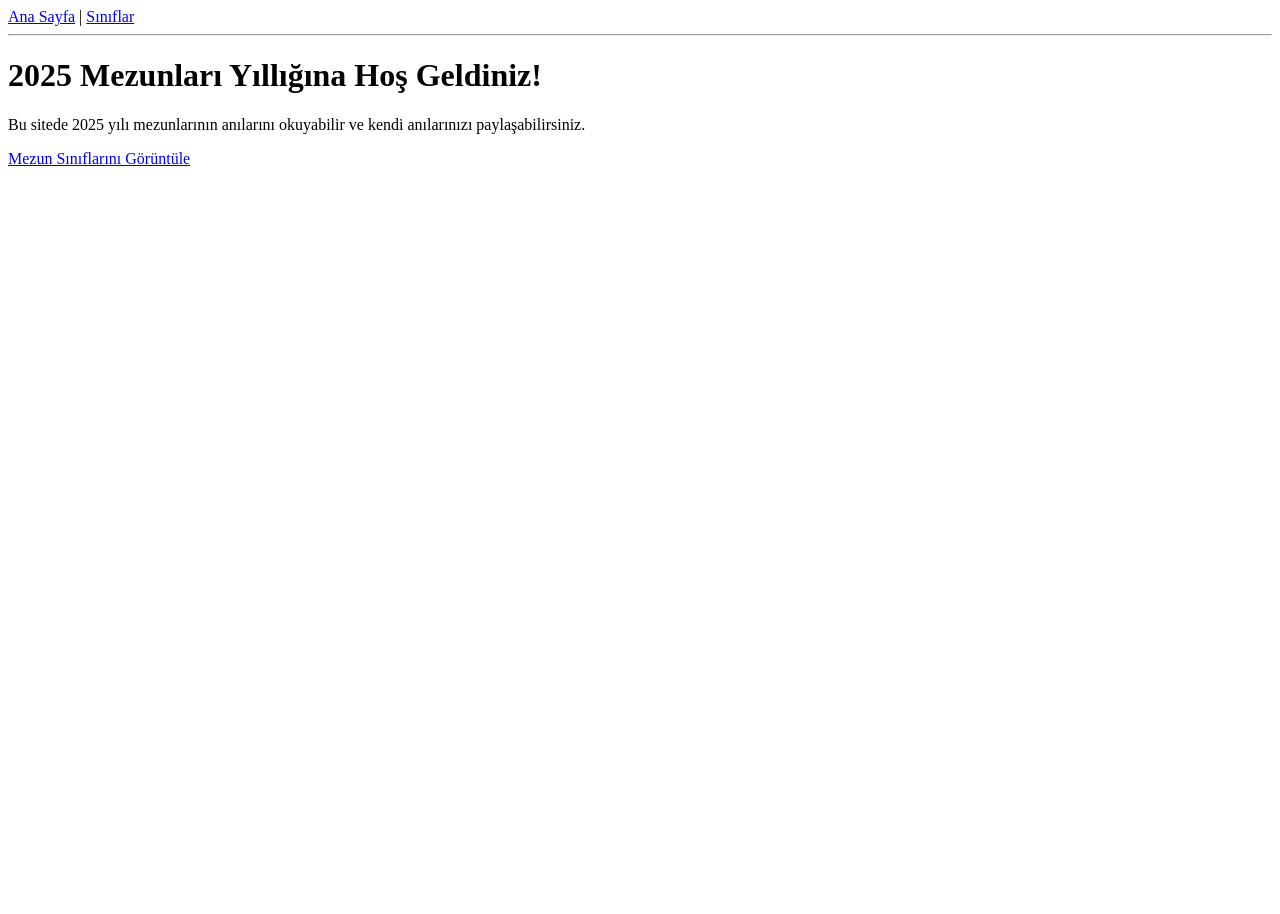
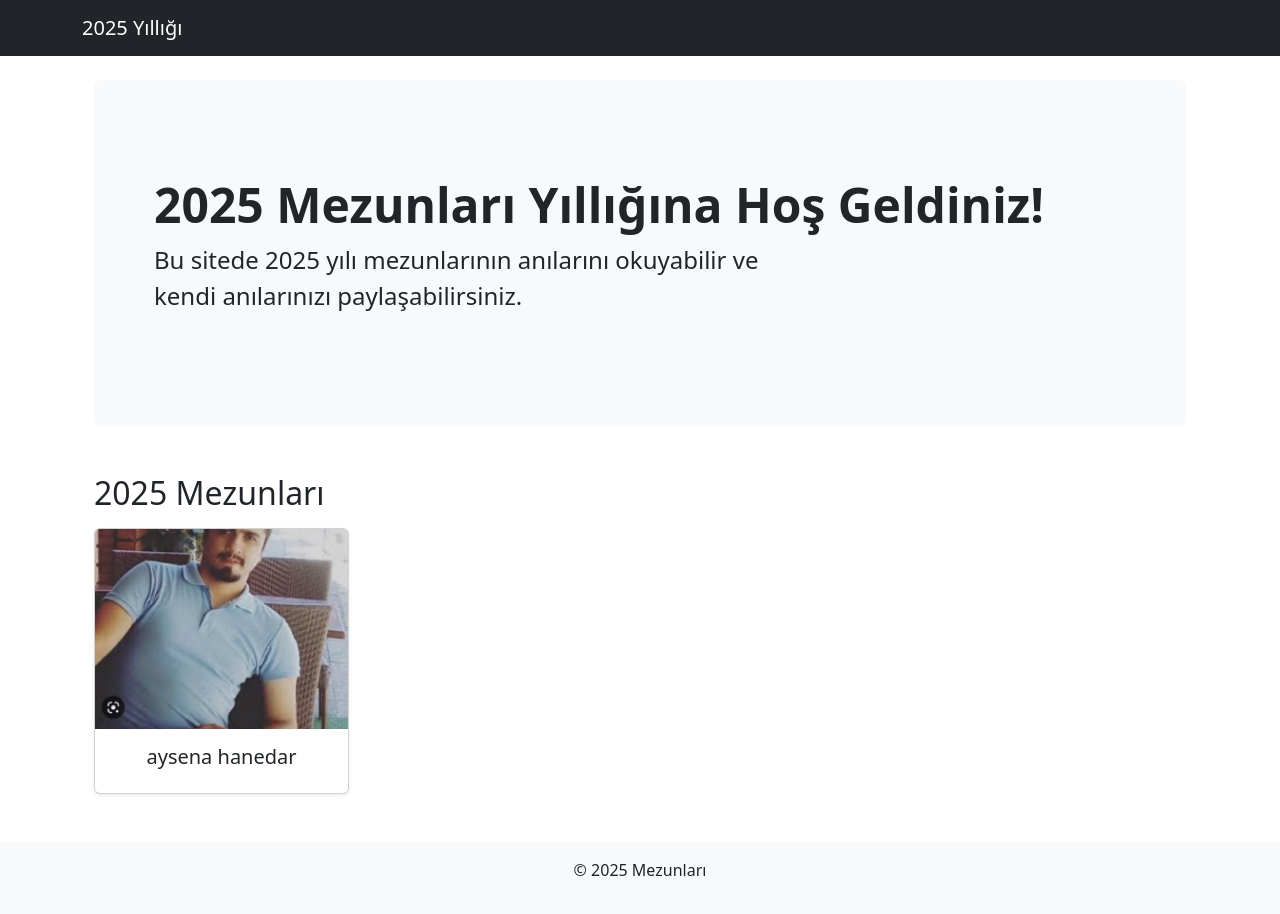
Before and after one commit to UTQcloud/yillik_sitesi, a Django app: page / in a window 1280 px wide. Before the commit the page ends 166 px from the top, so only its background shows below. Run offline with Django 4.2, Linux system fonts and the light colour scheme; data comes from the database, SQL or seed files in the repository.

Commit message:
add photos

```diff
--- a/yearbook/models.py
+++ b/yearbook/models.py
@@ -1,23 +1,12 @@
 from django.db import models
 from django.contrib.auth.models import User
 
-class SchoolClass(models.Model):
-    name = models.CharField(max_length=100, verbose_name="Sınıf Adı") # Örn: "12-A"
-    year = models.IntegerField(verbose_name="Mezuniyet Yılı") # Örn: 2025
-
-    def __str__(self):
-        return f"{self.name} ({self.year})"
-
-    class Meta:
-        verbose_name = "Sınıf"
-        verbose_name_plural = "Sınıflar"
 
 
 class Student(models.Model):
     user = models.OneToOneField(User, on_delete=models.SET_NULL, null=True, blank=True, verbose_name="İlişkili Kullanıcı")
     first_name = models.CharField(max_length=100, verbose_name="Adı")
     last_name = models.CharField(max_length=100, verbose_name="Soyadı")
-    school_class = models.ForeignKey(SchoolClass, on_delete=models.CASCADE, verbose_name="Dönemi")
     profile_picture = models.ImageField(upload_to='profile_pics/2025/', blank=True, null=True, verbose_name="Profil Fotoğrafı")
 
     # --- TIP FAKÜLTESİNE ÖZEL ALANLAR ---
@@ -25,12 +14,13 @@ class Student(models.Model):
     favorite_rotation = models.CharField(max_length=150, blank=True, verbose_name="En Sevdiği Staj") # Örn: "Pediatri", "Dahiliye"
     memorable_moment = models.TextField(blank=True, verbose_name="Fakültedeki Unutulmaz Anısı") # Örn: "İlk hasta muayenem", "Anatomi laboratuvarı"
     white_coat_photo = models.ImageField(upload_to='white_coat_photos/2025/', blank=True, null=True, verbose_name="Beyaz Önlük Töreni Fotoğrafı")
+    your_choice_photo = models.ImageField(upload_to='your_choice_photos/2025/', blank=True, null=True, verbose_name="Kendi Seçtiği Fotoğraf")
     def __str__(self):
         return f"Dr. Adayı {self.first_name} {self.last_name}"
 
     class Meta:
-        verbose_name = "2025 Dönemi Mezunu"
-        verbose_name_plural = "2025 Dönemi Mezunları"
+        verbose_name = "2025 Dönemi Tıp fakültesi Mezunu"
+        verbose_name_plural = "2025 Dönemi Tıp fakültesi Mezunları"
 
 
 
--- a/yearbook/templates/yearbook/base.html
+++ b/yearbook/templates/yearbook/base.html
@@ -2,17 +2,29 @@
 <html lang="tr">
 <head>
     <meta charset="UTF-8">
+    <meta name="viewport" content="width=device-width, initial-scale=1">
     <title>2025 Mezunları Yıllığı</title>
-    </head>
+    <link href="https://cdn.jsdelivr.net/npm/bootstrap@5.3.3/dist/css/bootstrap.min.css" rel="stylesheet">
+</head>
 <body>
-    <nav>
-        <a href="{% url 'home' %}">Ana Sayfa</a> |
-        <a href="{% url 'class_list' %}">Sınıflar</a>
+    <nav class="navbar navbar-expand-lg navbar-dark bg-dark">
+        <div class="container">
+            <a class="navbar-brand" href="{% url 'home' %}">2025 Yıllığı</a>
+            <button class="navbar-toggler" type="button" data-bs-toggle="collapse" data-bs-target="#navbarNav" aria-controls="navbarNav" aria-expanded="false" aria-label="Toggle navigation">
+                <span class="navbar-toggler-icon"></span>
+            </button>
+        </div>
     </nav>
-    <hr>
-    <main>
+
+    <main class="container mt-4">
         {% block content %}
         {% endblock %}
     </main>
+
+    <footer class="text-center mt-5 py-3 bg-light">
+        <p>&copy; 2025 Mezunları</p>
+    </footer>
+
+    <script src="https://cdn.jsdelivr.net/npm/bootstrap@5.3.3/dist/js/bootstrap.bundle.min.js"></script>
 </body>
 </html>
--- a/yearbook/templates/yearbook/home.html
+++ b/yearbook/templates/yearbook/home.html
@@ -1,11 +1,42 @@
 {% extends 'yearbook/base.html' %}
 
 {% block content %}
-    <h1>2025 Mezunları Yıllığına Hoş Geldiniz!</h1>
-    <p>
-        Bu sitede 2025 yılı mezunlarının anılarını okuyabilir ve kendi anılarınızı paylaşabilirsiniz.
-    </p>
-    <p>
-        <a href="{% url 'class_list' %}">Mezun Sınıflarını Görüntüle</a>
-    </p>
+<div class="container mt-4">
+    <div class="p-5 mb-4 bg-light rounded-3">
+        <div class="container-fluid py-5">
+            <h1 class="display-5 fw-bold">2025 Mezunları Yıllığına Hoş Geldiniz!</h1>
+            <p class="col-md-8 fs-4">
+                Bu sitede 2025 yılı mezunlarının anılarını okuyabilir ve kendi anılarınızı paylaşabilirsiniz.
+            </p>
+        </div>
+    </div>
+
+    <h2 class="mt-5 mb-3">2025 Mezunları</h2>
+    <div class="row row-cols-1 row-cols-sm-2 row-cols-md-3 row-cols-lg-4 g-4">
+        {% for student in students %}
+        <div class="col">
+            <div class="card h-100 text-center shadow-sm">
+                <a href="{% url 'student_detail' student.id %}" class="text-decoration-none text-dark">
+                    {% if student.profile_picture %}
+                        <img src="{{ student.profile_picture.url }}" class="card-img-top" alt="{{ student.first_name }}" style="height: 200px; object-fit: cover;">
+                    {% else %}
+                        <div class="d-flex align-items-center justify-content-center" style="height: 200px; background-color: #f8f9fa;">
+                            <p class="mb-0">Fotoğraf Yok</p>
+                        </div>
+                    {% endif %}
+                    <div class="card-body">
+                        <h5 class="card-title">{{ student.first_name }} {{ student.last_name }}</h5>
+                    </div>
+                </a>
+            </div>
+        </div>
+        {% empty %}
+        <div class="col-12">
+            <div class="alert alert-info">
+                Henüz sisteme bir öğrenci eklenmemiş.
+            </div>
+        </div>
+        {% endfor %}
+    </div>
+</div>
 {% endblock %}
--- a/yearbook/urls.py
+++ b/yearbook/urls.py
@@ -3,7 +3,5 @@ from . import views
 
 urlpatterns = [
     path('', views.home, name='home'),
-    path('siniflar/', views.class_list, name='class_list'),
-    path('sinif/<int:class_id>/', views.student_list, name='student_list'),
     path('ogrenci/<int:student_id>/', views.student_detail, name='student_detail'),
 ]
--- a/yearbook/views.py
+++ b/yearbook/views.py
@@ -1,30 +1,18 @@
-from django.shortcuts import render
+# yearbook/views.py
 
 from django.shortcuts import render, get_object_or_404
-from .models import Student, SchoolClass, Memory
+
+from .models import Student, Memory
 
 def home(request):
-    # Ana sayfada genel bilgiler veya bir karşılama mesajı olabilir
-    return render(request, 'yearbook/home.html')
 
-def class_list(request):
-    classes = SchoolClass.objects.all().order_by('year', 'name')
-    context = {'classes': classes}
-    return render(request, 'yearbook/class_list.html', context)
-
-def student_list(request, class_id):
-    school_class = get_object_or_404(SchoolClass, id=class_id)
-    students = Student.objects.filter(school_class=school_class).order_by('last_name')
-    context = {
-        'school_class': school_class,
-        'students': students
-    }
-    return render(request, 'yearbook/student_list.html', context)
+    students = Student.objects.all().order_by('last_name', 'first_name')
+    context = {'students': students}
+    return render(request, 'yearbook/home.html', context)
 
 def student_detail(request, student_id):
     student = get_object_or_404(Student, id=student_id)
-    # Sadece onaylanmış anıları göster
-    memories = Memory.objects.filter(student=student, is_approved=True)
+    memories = Memory.objects.filter(student=student, is_approved=True).order_by('-created_at')
     context = {
         'student': student,
         'memories': memories
```
Also changed, not shown: yearbook/admin.py (+7 -7 lines), yearbook/templates/yearbook/student_detail.html (+49 -15 lines), db.sqlite3, media/profile_pics/2025/F9oiFx-XEAA728G.jpg (added), media/white_coat_photos/2025/F9oiFx-XEAA728G.jpg (added), media/your_choice_photos/2025/F9oiFx-XEAA728G.jpg (added), media/your_choise_photo /2025/F9oiFx-XEAA728G.jpg (added), yearbook/migrations/0003_remove_student_school_class.py (added), yearbook/migrations/0004_delete_schoolclass_alter_student_options_and_more.py (added), yearbook/migrations/0005_remove_student_your_choise_photo_and_more.py (added).
